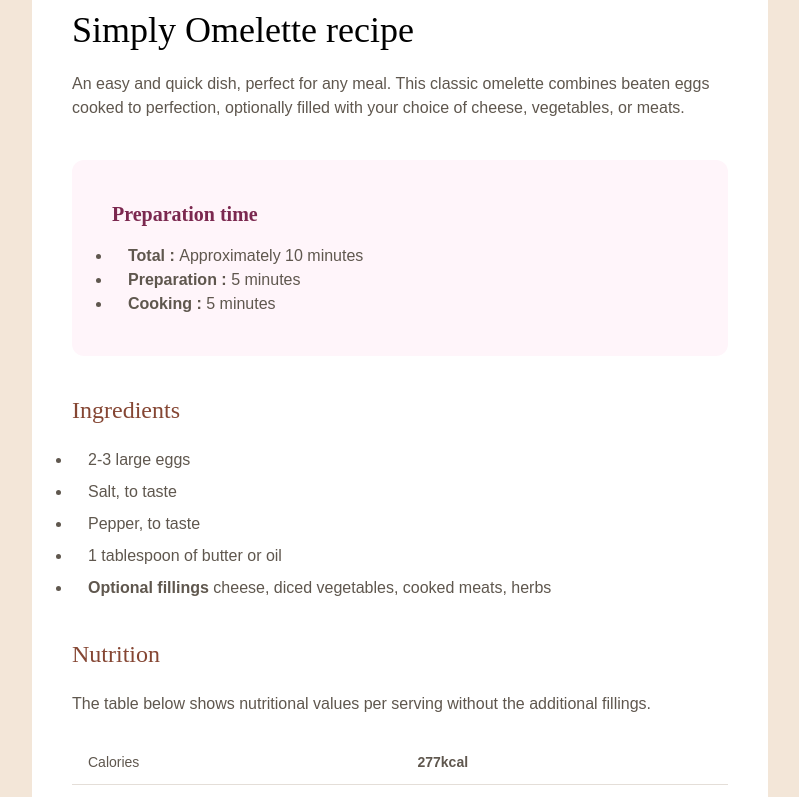
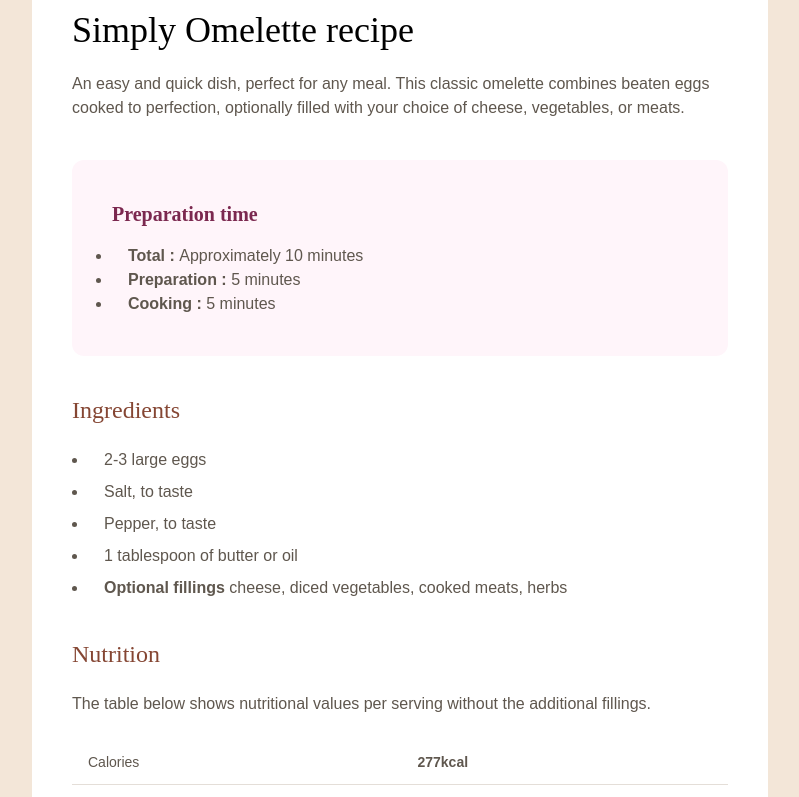
Before and after one commit to Hcmwebs/recipe-page, a React (Vite) app: page / in a window 1280 px wide. Shown: the part 408-1205 px from the top of the page, without its empty margins (240-1039 px from the left). Built offline with nearby package versions, Linux system fonts and the light colour scheme.

Commit message:
added the left padding to the list

```diff
--- a/src/components/Ingredients.jsx
+++ b/src/components/Ingredients.jsx
@@ -5,7 +5,7 @@ const Ingredients = () => {
 	return (
 		<section className='grid grid-cols-1 gap-y-6'>
 			<Title text='ingredients' />
-			<ul className='list-outside list-disc grid gap-y-2'>
+			<ul className='list-outside list-disc grid gap-y-2 pl-4'>
 				{ingredients.map((listItem) => {
 					return <ListItem key={listItem.id} {...listItem} />;
 				})}
```
